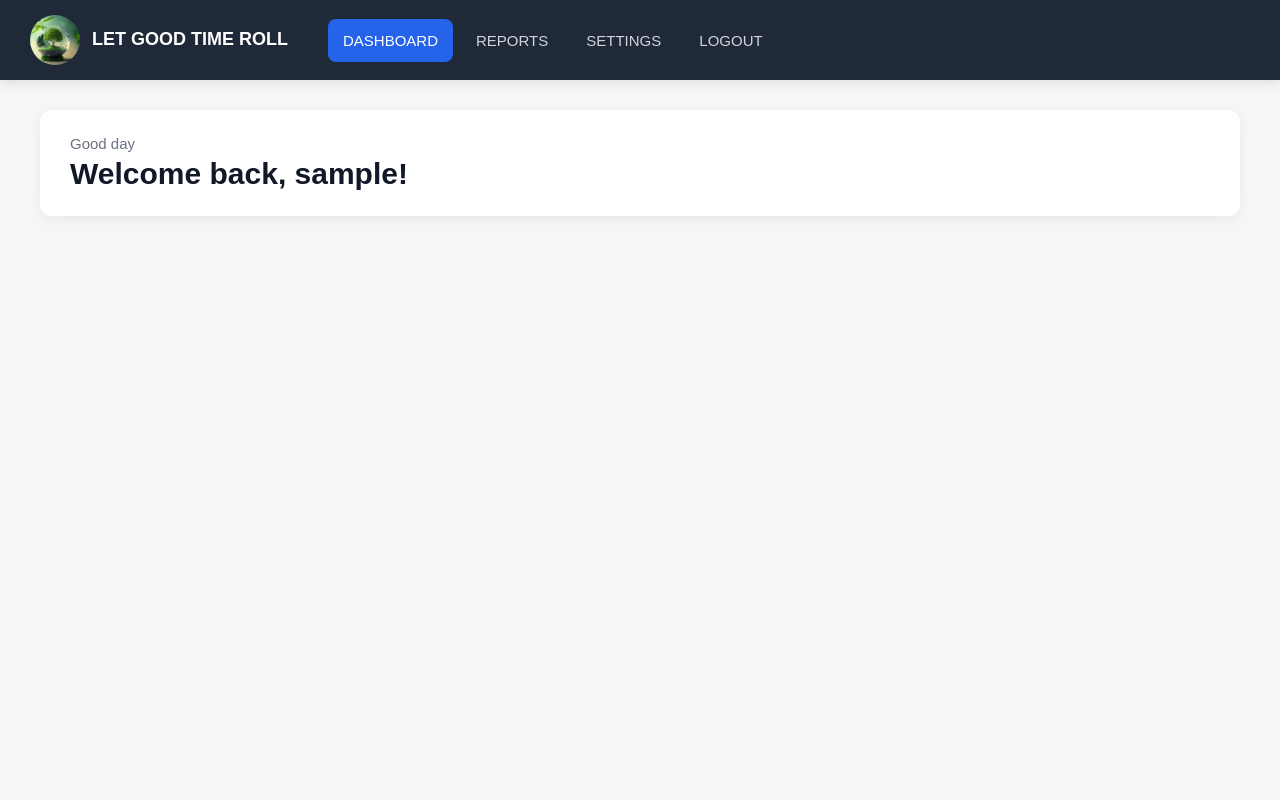
After one commit to joeyonzon12/Login-WS1, a PHP site: page /dashboard.php in a window 1280 px wide. The commit adds this page. Run offline with PHP 8.4, Linux system fonts and the light colour scheme; the visitor is signed in with stand-in values (Sample User, id 1).

Commit message:
Add files via upload

```diff
--- a/dashboard.css
+++ b/dashboard.css
@@ -13,24 +13,28 @@ body {
 
 .dashboard-wrapper {
     display: flex;
+    flex-direction: column;
     min-height: 100vh;
 }
 
 .sidebar {
-    width: 250px;
-    min-height: 100vh;
+    width: 100%;
+    min-height: auto;
     background: #1f2937;
     color: white;
-    padding: 25px 20px;
-    box-shadow: 3px 0 10px rgba(0, 0, 0, 0.1);
+    padding: 15px 30px;
+    box-shadow: 0 3px 10px rgba(0, 0, 0, 0.1);
+    text-transform: uppercase;
+    display: flex;
+    align-items: center;
+    gap: 40px;
 }
 
 .brand {
     display: flex;
     align-items: center;
     gap: 12px;
-    padding-bottom: 30px;
-    border-bottom: 1px solid rgba(255, 255, 255, 0.15);
+    flex-shrink: 0;
     cursor: pointer;
 }
 
@@ -49,8 +53,8 @@ body {
 
 .nav-links {
     display: flex;
-    flex-direction: column;
-    margin-top: 30px;
+    flex-direction: row;
+    margin-top: 0;
     gap: 8px;
 }
 
@@ -136,7 +140,7 @@ body {
 
 @media (max-width: 900px) {
     .sidebar {
-        width: 210px;
+        padding: 15px 25px;
     }
     .main-content {
         padding: 25px;
@@ -154,9 +158,12 @@ body {
         width: 100%;
         min-height: auto;
         padding: 15px;
+        flex-direction: column;
+        align-items: stretch;
+        gap: 15px;
     }
     .brand {
-        padding-bottom: 15px;
+        padding-bottom: 0;
     }
     .nav-links {
         flex-direction: row;
--- /dev/null
+++ b/dashboard.php
@@ -0,0 +1,52 @@
+<?php
+session_start();
+
+if (!isset($_SESSION['username'])) {
+    header('Location: index.php');
+    exit;
+}
+
+if (isset($_GET['logout'])) {
+    session_unset();
+    session_destroy();
+    header('Location: index.php');
+    exit;
+}
+
+$username = htmlspecialchars($_SESSION['username'], ENT_QUOTES, 'UTF-8');
+?>
+<!DOCTYPE html>
+<html lang="en">
+<head>
+    <meta charset="UTF-8">
+    <meta name="viewport" content="width=device-width, initial-scale=1.0">
+    <title>Dashboard</title>
+    <link rel="stylesheet" href="dashboard.css">
+</head>
+<body class="dashboard-page">
+    <div class="dashboard-wrapper">
+        <aside class="sidebar">
+            <div class="brand">
+                <img src="OIP.webp" alt="Logo">
+                <h2>Let good time roll</h2>
+            </div>
+
+            <nav class="nav-links">
+                <a href="dashboard.php">Dashboard</a>
+                <a href="#reports">Reports</a>
+                <a href="#settings">Settings</a>
+                <a href="dashboard.php?logout=1">Logout</a>
+            </nav>
+        </aside>
+
+        <main class="main-content">
+            <header class="topbar">
+                <div>
+                    <p class="greeting">Good day</p>
+                    <h1>Welcome back, <?php echo $username; ?>!</h1>
+                </div>
+            </header>
+        </main>
+    </div>
+</body>
+</html>
```
Also changed, not shown: index.php (added, +44 -0 lines), register.php (added, +47 -0 lines), style.css (+8 -1 lines).
